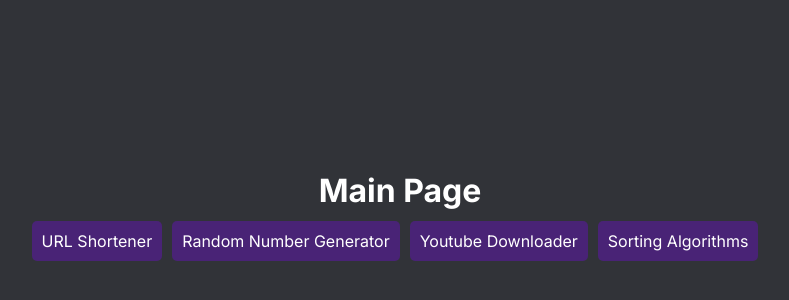
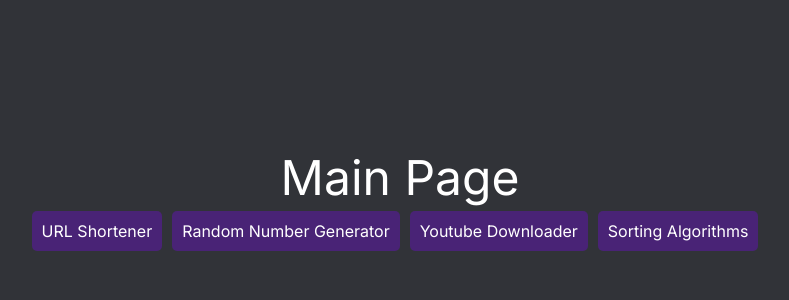
Before and after one commit to MA5951/Scouting-System-Interface, a Next.js app: page / in a window 1280 px wide. Shown: the part 208-508 px from the top of the page, without its empty margins (240-1029 px from the left). Built offline with nearby package versions, Linux system fonts and the light colour scheme.

Commit message:
fixed design issues

```diff
--- a/src/app/globals.css
+++ b/src/app/globals.css
@@ -1,3 +1,7 @@
+@tailwind base;
+@tailwind components;
+@tailwind utilities;
+
 body {
   background-color: rgb(49, 51, 56);
 }
--- a/src/app/page.tsx
+++ b/src/app/page.tsx
@@ -4,7 +4,7 @@
   return (
     <div className="container" style={{ display: "flex", justifyContent: "center", alignItems: "center", height: "100vh" }}>
       <div className="content">
-        <h1 className="heading" style={{ color: "white", textAlign: "center"}}>Main Page</h1>
+        <h1 className="heading" style={{ textAlign: 'center', marginBottom: '5px', fontSize: '48px', color: "white "}}>Main Page</h1>
         <div className="buttonContainer">
           <Link legacyBehavior href="/urlShortner">
             <a className="purpleButton" style={{ marginRight: "10px", textDecoration: "none" }}>URL Shortener</a>
```
